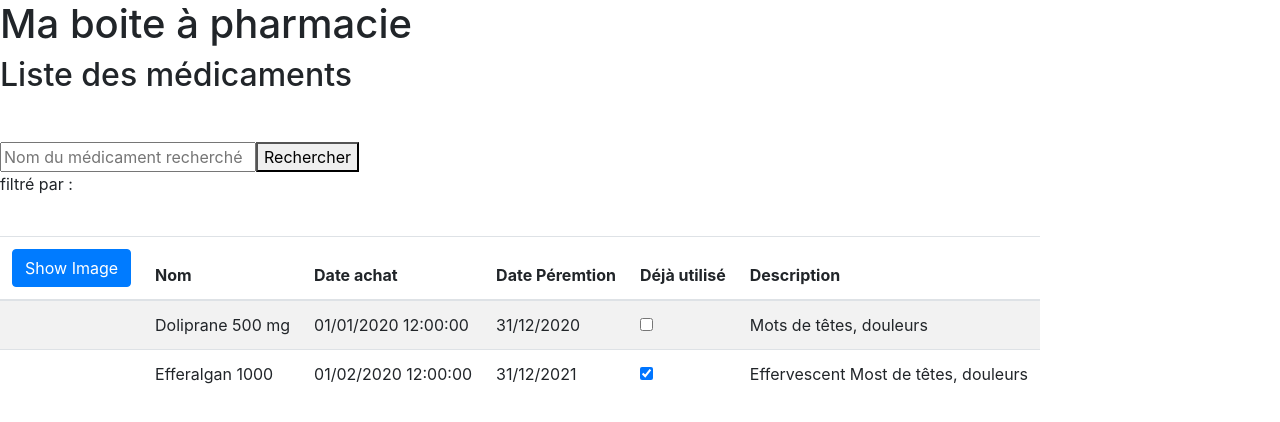
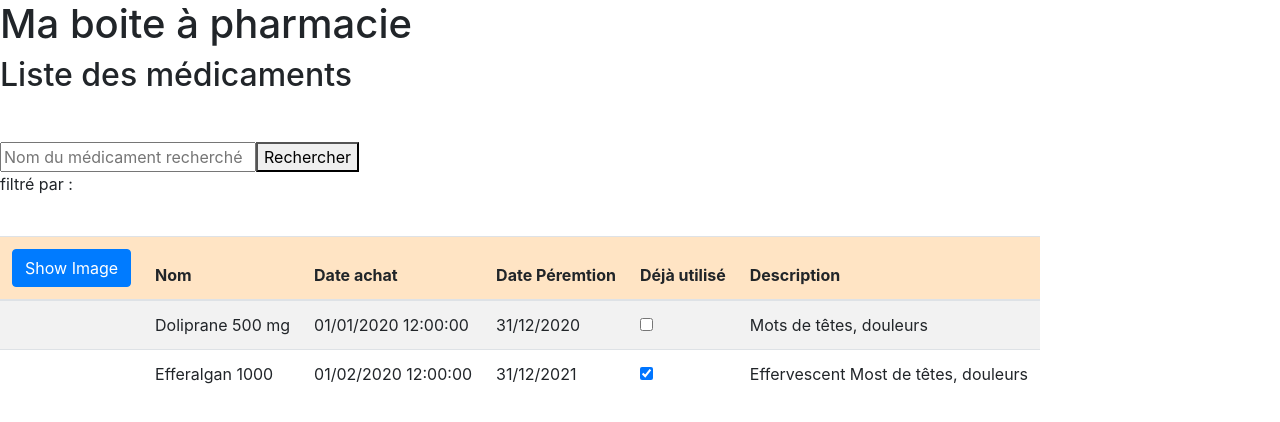
Before and after one commit to adampecory/pharma, an Angular app: page / in a window 1280 px wide. Shown: the top 422 px of the page. Built offline with nearby package versions, Linux system fonts and the light colour scheme.

Commit message:
Add Styles

```diff
--- /dev/null
+++ b/src/app/products/product-list.component.css
@@ -0,0 +1,3 @@
+thead {
+    background-color: bisque;
+}
--- a/src/app/products/product-list.component.ts
+++ b/src/app/products/product-list.component.ts
@@ -3,7 +3,8 @@ import { IMedoc } from '../models/medoc';
 
 @Component({
     selector : 'app-productlist',
-    templateUrl : './product-list.component.html'
+    templateUrl : './product-list.component.html',
+    styleUrls: ['./product-list.component.css']
 })
 export class ProducListComponent {
     title: string = 'Liste des médicaments';
```
